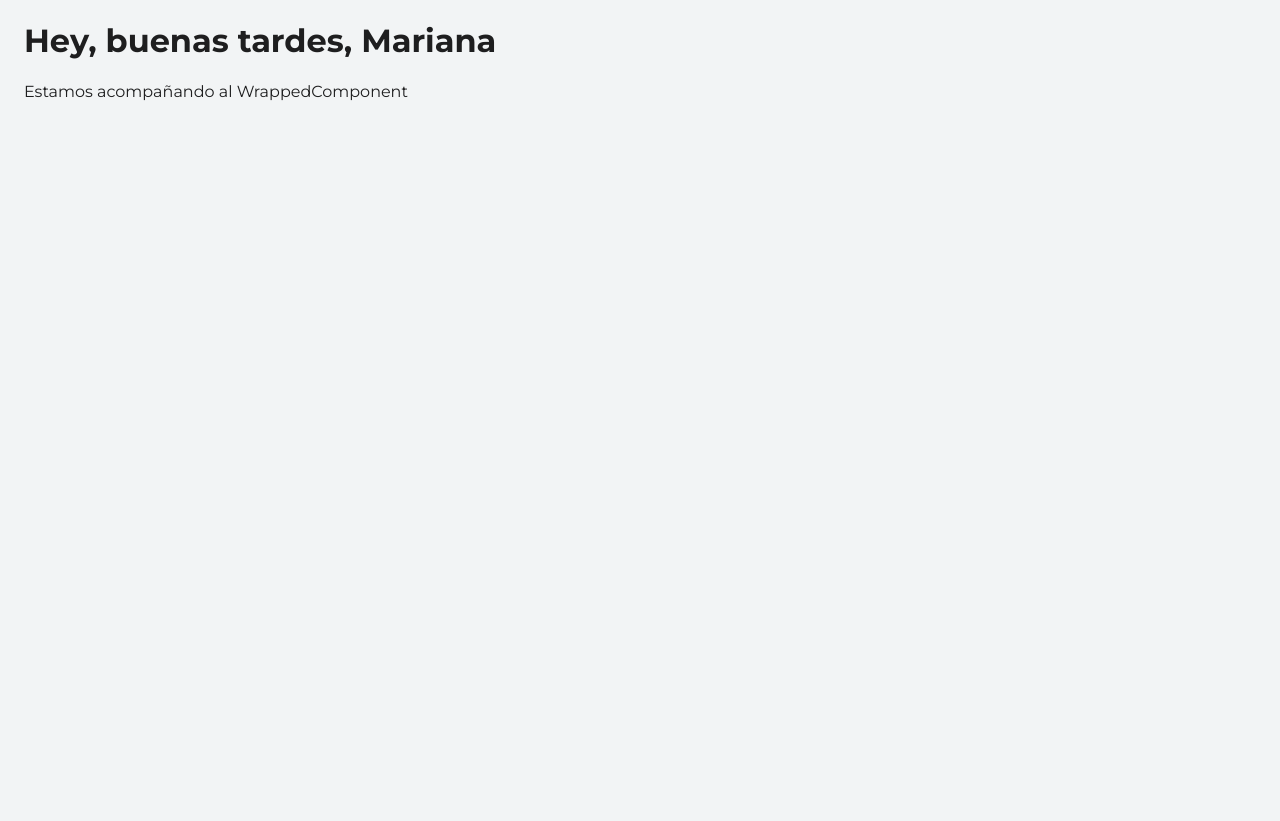
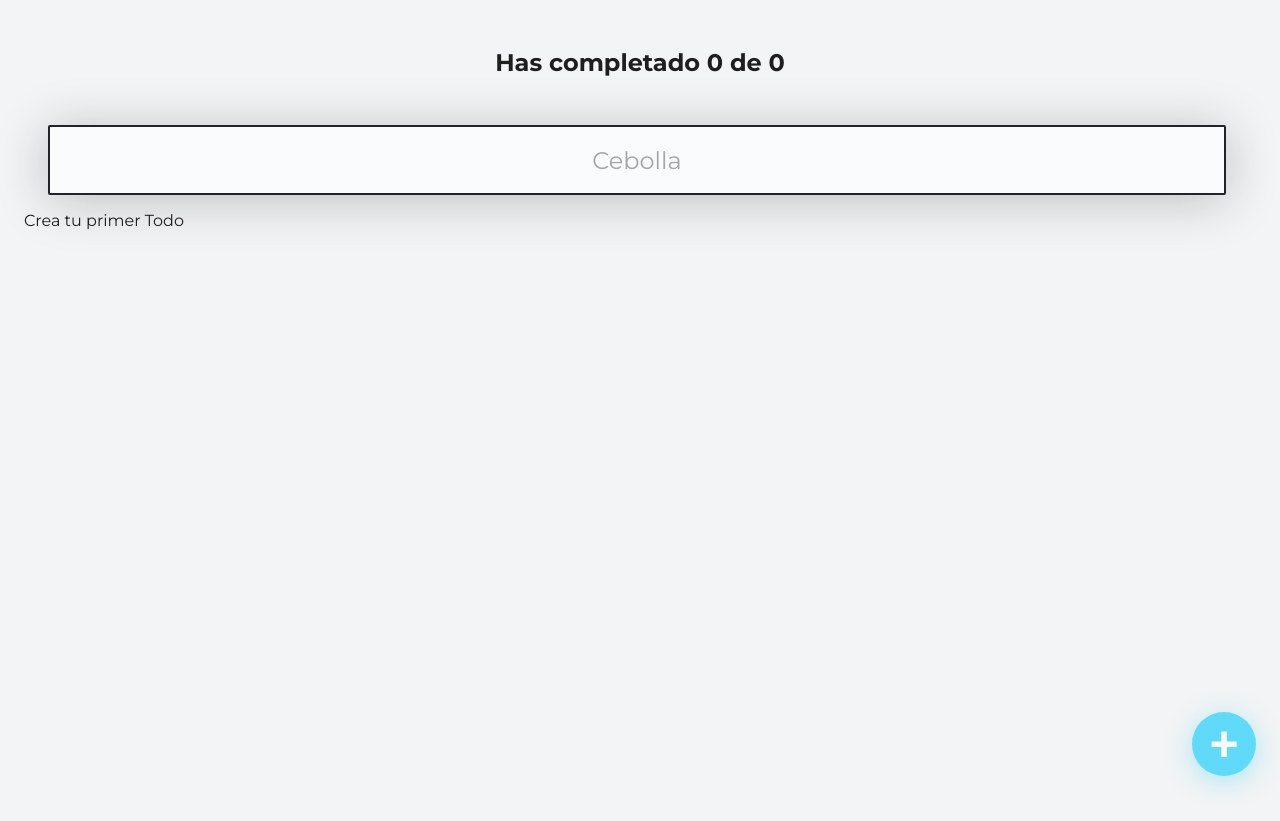
Before and after one commit to smartnix/reactIntro, a React (Create React App) app: page / in a window 1280 px wide. After the commit the page ends 800 px from the top, so only its background shows below. Built offline with nearby package versions, Linux system fonts and the light colour scheme.

Commit message:
Se implemento la sincronizacion de la data entre ventanas y se quito los todos de la lista cuando se realiza la actualizacion de la data en otra pestaña

```diff
--- a/package.json
+++ b/package.json
@@ -39,7 +39,9 @@
     ]
   },
   "devDependencies": {
-    "gh-pages": "^4.0.0"
+    "gh-pages": "^4.0.0",
+    "react-error-overlay": "6.0.9"
   },
   "homepage": "https://smartnix.github.io/reactIntro"
+
 }
--- a/src/App/App.js
+++ b/src/App/App.js
@@ -11,6 +11,7 @@ import { TodoSearch } from '../components/TodoSearch';
 import { useTodos } from "./useTodos";
 import { EmptyTodos } from "../components/EmptyTodos";
 import { TodosError } from "../components/TodosError";
+import { ChangeAlertWithStorageListener } from "../components/ChangeAlert";
 
 
 // function App()
@@ -82,9 +83,11 @@ function App()
       completedTodos,
       searchValue,
       setSearchValue,
-      addTodo
+      addTodo,
+      sincronizeTodos,
+      showListItems
     } = useTodos();
-
+  console.log(showListItems)
   return(
     <React.Fragment>
         <TodoHeader loading = {loading}>
@@ -108,8 +111,10 @@ function App()
                 loading = {loading}
                 searchText={searchValue}
                 searchedTodos = {searchedTodos}
+                showListItems = {showListItems}
                 onError = {() => <TodosError/>}
                 onLoading = {() => <TodosLoading/>}
+
                 onEmptyTodos = {() => <EmptyTodos/>}
                 onEmptySearchResults = {(searchText) => <p>No hay resultados para {searchText}</p>}
                 // render = {todo => (
@@ -132,6 +137,7 @@ function App()
                             />
                         )}
             </TodoList>
+
         {/* <TodoList>
             {error && <p>Error...</p>}
             {loading && <TodosLoading/>}
@@ -156,6 +162,7 @@ function App()
         )}
 
         <CreateTodoButton setopenModal={setopenModal} />
+        <ChangeAlertWithStorageListener sincronize={sincronizeTodos}/>
     </React.Fragment>
   );
 }
--- a/src/App/useLocalStorage.js
+++ b/src/App/useLocalStorage.js
@@ -2,6 +2,8 @@ import React, { useEffect, useState } from "react";
 
 function useLocalStorage(itemName, initalValue)
 {
+  const [showListItems, setshowListItems] = useState(true);
+  const [sincronized, setSincronized] = useState(true);
   const [loading, setLoading] = useState(true);
   const [error, setError] = useState(false);
 
@@ -27,12 +29,14 @@ function useLocalStorage(itemName, initalValue)
 
           setItem(parsedItem);
           setLoading(false);
+          setSincronized(true);
+          setshowListItems(true);
       } catch (error) {
         setError(error);
       }
 
     },2000)
-  }, [])
+  }, [sincronized])
 
   const saveItem =  (newItem) => {
 
@@ -46,11 +50,19 @@ function useLocalStorage(itemName, initalValue)
     }
   }
 
+  const sincronize = () => {
+    setLoading(true);
+    setSincronized(false);//para volver a cargar el useEffect
+    setshowListItems(false);
+  }
+
   return {
     item,
     saveItem,
     loading,
-    error
+    error,
+    sincronize,
+    showListItems
   };
 
 }
--- a/src/App/useTodos.js
+++ b/src/App/useTodos.js
@@ -7,7 +7,9 @@ function useTodos()
         item: todos,
         saveItem: saveTodos,
         loading,
-        error
+        error,
+        sincronize: sincronizeTodos,
+        showListItems,
 
       } = useLocalStorage('TODOS_V1',[]);
 
@@ -83,7 +85,9 @@ function useTodos()
           error,
           openModal,
           setopenModal,
-          addTodo
+          addTodo,
+          sincronizeTodos,
+          showListItems
 
         }
     );
--- /dev/null
+++ b/src/components/ChangeAlert.js
@@ -0,0 +1,28 @@
+import React from "react";
+import { withStorageListener } from "./withStorageListener";
+
+function ChangeAlert({show, toggleShow})
+{
+    if(show)
+    {
+        return (
+                <div>
+                    <p>Hubo cambios</p>
+                    <button
+                        onClick={() => toggleShow(false)}
+                    >
+                        Cargar la información
+                    </button>
+                </div>
+                )
+    }
+    else
+    {
+
+        return null;
+    }
+}
+
+const ChangeAlertWithStorageListener = withStorageListener(ChangeAlert);
+
+export {ChangeAlertWithStorageListener}
--- a/src/components/TodoList.js
+++ b/src/components/TodoList.js
@@ -8,11 +8,11 @@ const TodoList = (props) => {
     <section className='TodoList-container'>
 
       {props.error && props.onError()}
-      {props.loading && props.onLoading()}
+      {(props.loading || !props.showListItems) && props.onLoading()}
       {(!props.loading  && !props.totalTodos) && props.onEmptyTodos()}
       {(!!props.totalTodos && !props.searchedTodos.length) && props.onEmptySearchResults(props.searchText)}
 
-      {props.searchedTodos.map(renderFun)} {/* forma corta de iteracion*/}
+      {props.showListItems && props.searchedTodos.map(renderFun)} {/* forma corta de iteracion*/}
         <ul>
             {props.children}
         </ul>
--- /dev/null
+++ b/src/components/withStorageListener.js
@@ -0,0 +1,31 @@
+import React, { useState } from "react";
+
+function withStorageListener(WrappedComponent)
+{
+    return function WrappedComponentWithStorageListener(props)
+    {
+        const [storageChange, setstorageChange] = useState(false);// si hubo cambios en nuestra aplicacion
+
+        window.addEventListener('storage',(change) => {
+
+            if(change.key === 'TODOS_V1')
+            {
+                console.log('hubo cambios en TODOS_V1');
+                setstorageChange(true);
+            }
+        })
+
+        const toggleShow = () => {
+            props.sincronize();
+            setstorageChange(false);
+        }
+
+        return (
+            <WrappedComponent
+                show={storageChange}
+                toggleShow = {toggleShow}
+            />);
+    }
+}
+
+export {withStorageListener}
--- a/src/index.js
+++ b/src/index.js
@@ -3,39 +3,14 @@ import ReactDOM from 'react-dom'; //Esto se cambia
 import './index.css';
 
 import React from 'react';
-// import App from './App/App';
+ import App from './App/App';
 
-function App(props) {
-  return (
-    <h1>Hey, {props.saludo} {props.tardes}, {props.nombre} </h1>
-  )
-}
 
-function withSaludo(saludo)
-{
-  return function WrappedComponentWithSaludo(WrappedComponent)
-  {
-    return function otherFunc(tardes)
-    {
-      return function (props)
-      {
-        return (
-          <React.Fragment>
-            <WrappedComponent {...props} saludo={saludo} tardes={tardes}/>
-            <p>Estamos acompañando al WrappedComponent</p>
-          </React.Fragment>
-        )
-      }
-    }
-  }
-}
-
-const AppwithSaludo = withSaludo('buenas')(App)('tardes');
 
 
 ReactDOM.render( //esto tambien se cambia
-    // <App saludo="Hola" nombre="smart"/>,
-    <AppwithSaludo nombre="Mariana"/>,
+    <App />,
+
 
   document.getElementById('root')
 );
```
Also changed, not shown: 1 other file (tests, documents, lock files or other folders). Lines whose indentation alone changed are shown as unchanged.
